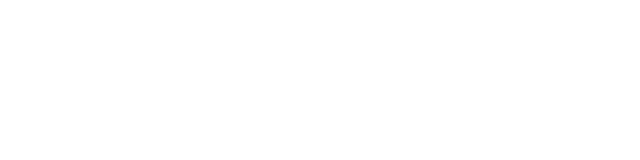
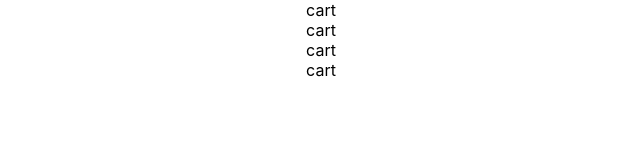
Before and after one commit to dsfghj228/AlphaTestTask, a React (Create React App) app: page /products in a window 1280 px wide. Shown: the top 160 px of the page, without its empty margins (319-959 px from the left). Built offline with nearby package versions, Linux system fonts and the light colour scheme.

Commit message:
added ProductsPage and installed redux toolkit

```diff
--- a/package.json
+++ b/package.json
@@ -3,6 +3,7 @@
   "version": "0.1.0",
   "private": true,
   "dependencies": {
+    "@reduxjs/toolkit": "^2.6.1",
     "@testing-library/dom": "^10.4.0",
     "@testing-library/jest-dom": "^6.6.3",
     "@testing-library/react": "^16.2.0",
@@ -13,6 +14,8 @@
     "@types/react-dom": "^19.0.4",
     "react": "^19.0.0",
     "react-dom": "^19.0.0",
+    "react-redux": "^9.2.0",
+    "react-router-dom": "^7.4.0",
     "react-scripts": "5.0.1",
     "typescript": "^4.9.5",
     "web-vitals": "^2.1.4"
--- a/src/App.tsx
+++ b/src/App.tsx
@@ -1,11 +1,13 @@
-import React from 'react';
-import logo from './logo.svg';
 import './App.css';
+import { Routes, Route } from 'react-router-dom';
+import ProductsPage from './Pages/ProductsPage';
 
 function App() {
   return (
     <div className="App">
-
+      <Routes>
+        <Route path='/products' element={<ProductsPage />}/>
+      </Routes>
     </div>
   );
 }
--- /dev/null
+++ b/src/Pages/ProductsPage.tsx
@@ -0,0 +1,16 @@
+import React from 'react'
+
+type Props = {}
+
+const ProductsPage = (props: Props) => {
+  return (
+    <div>
+      <div>cart</div>
+      <div>cart</div>
+      <div>cart</div>
+      <div>cart</div>
+    </div>
+  )
+}
+
+export default ProductsPage
--- /dev/null
+++ b/src/Redux/hooks.ts
@@ -0,0 +1,5 @@
+import { useDispatch, useSelector } from 'react-redux'
+import type { RootState, AppDispatch } from './store'
+
+export const useAppDispatch = useDispatch.withTypes<AppDispatch>()
+export const useAppSelector = useSelector.withTypes<RootState>()
--- /dev/null
+++ b/src/Redux/store.ts
@@ -0,0 +1,8 @@
+import { configureStore } from '@reduxjs/toolkit'
+
+export const store = configureStore({
+  reducer: {},
+})
+
+export type RootState = ReturnType<typeof store.getState>
+export type AppDispatch = typeof store.dispatch
--- a/src/index.tsx
+++ b/src/index.tsx
@@ -3,13 +3,20 @@ import ReactDOM from 'react-dom/client';
 import './index.css';
 import App from './App';
 import reportWebVitals from './reportWebVitals';
+import { BrowserRouter } from 'react-router-dom';
+import { Provider } from 'react-redux';
+import { store } from './Redux/store';
 
 const root = ReactDOM.createRoot(
   document.getElementById('root') as HTMLElement
 );
 root.render(
   <React.StrictMode>
-    <App />
+    <BrowserRouter>
+      <Provider store={store}>
+        <App />
+      </Provider>
+    </BrowserRouter>
   </React.StrictMode>
 );
 
```
Also changed, not shown: 1 other file (tests, documents, lock files or other folders).
